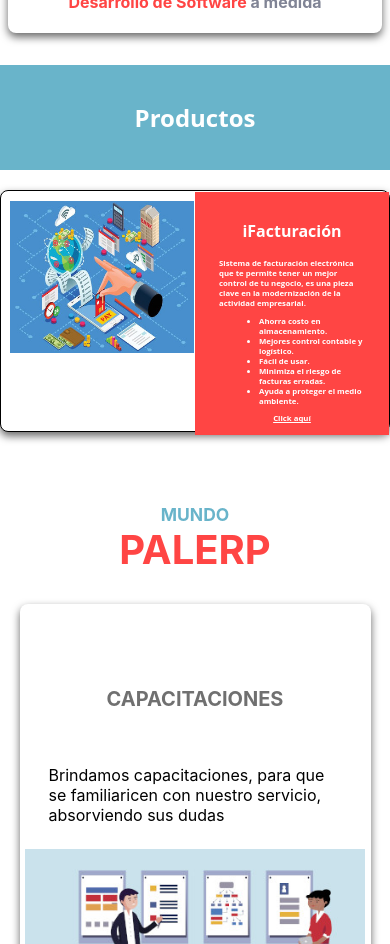
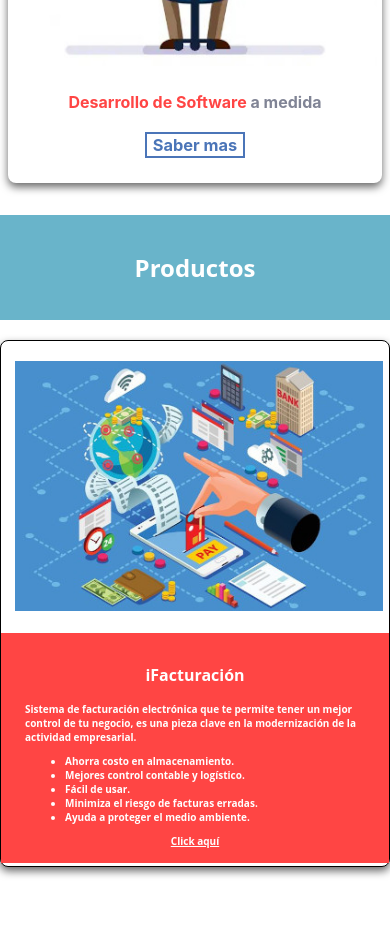
Before and after one commit to paleconsultores/website-palerp, a React (Create React App) app: page / in a window 390 px wide. Shown: the part 2140-3084 px from the top of the page. Built offline with nearby package versions, Linux system fonts and the light colour scheme.

Commit message:
configuraciones de hover y carousel

```diff
--- a/src/components/App/Home/2-Body/3-Solutions/CardSolutions/CardSolutions.css
+++ b/src/components/App/Home/2-Body/3-Solutions/CardSolutions/CardSolutions.css
@@ -65,11 +65,9 @@
     text-align: center;
 }
 .card-solutions__seccionFooter{
-    height: 54px;
     display: flex;
     justify-content: center;
     align-items: center;
-    color: #98CA3F;
     font-weight: bold;
     font-style: italic;
     margin: 20px;
@@ -77,11 +75,12 @@
 .sizeButton{
       font-family: -apple-system, BlinkMacSystemFont, 'Segoe UI', Roboto, Oxygen, Ubuntu, Cantarell, 'Open Sans', 'Helvetica Neue', sans-serif;
       font-size: 2.05rem;
-      color: #4B75B8;
+      color:transparent;/*#4B75B8*/
       font-weight: bold;
       text-align: center;
       background: transparent;
-      border:#4B75B8 5px solid;
+      border: transparent;
+      /* border:#4B75B8 5px solid; */
 }
 
 @media screen and (max-width:900px){
@@ -95,4 +94,8 @@
      .card-solutions__seccionInfo span{
         font-size: 2rem;
      }
+     .sizeButton{
+        color:#4B75B8;
+        border:#4B75B8 2px solid;
+  }
 }
--- a/src/components/App/Home/2-Body/3-Solutions/CardSolutions/CardSolutions.js
+++ b/src/components/App/Home/2-Body/3-Solutions/CardSolutions/CardSolutions.js
@@ -40,9 +40,9 @@
 
        </div>
 
-       {/* <div className="card-solutions__seccionFooter">
+       <div className="card-solutions__seccionFooter">
            <button className="sizeButton">Saber mas</button>
-       </div> */}
+       </div>
      </div>
       );
     }
--- a/src/components/App/Home/2-Body/4-Carousel/Carousel.css
+++ b/src/components/App/Home/2-Body/4-Carousel/Carousel.css
@@ -22,9 +22,16 @@
     transition: transform 2000ms cubic-bezier(0.77, 0, 0.175, 1);
 }
 
-/* @media screen and (max-width : 900px){
+@media screen and (max-width:1024px){
+    .carousel-section{
+        height:780px;
+        grid-template: 1fr / minmax(100px, 1000px);
+    }
+
     .carousel-slider{
-
-        height: 500px;
+        box-sizing: border-box;
+        overflow: hidden;
+        position: relative;
+        height: auto;
     }
-} */
+}
--- a/src/components/App/Home/2-Body/4-Carousel/CarouselCard/CarouselCard.css
+++ b/src/components/App/Home/2-Body/4-Carousel/CarouselCard/CarouselCard.css
@@ -3,13 +3,13 @@
   width: 100%;
   display: grid;
   grid-template: 1fr / 1fr 1fr;
-  min-width: 1200px;
   border: 1px solid black;
   text-align:  center;
   background: #FFFFFF;
   box-shadow: 0 4px 8px 0 rgba(0, 0, 0, 0.60);
   border-radius: 8px 8px 8px 8px;
   margin-top: 20px;
+
 }
 /*image of Carousel Card Component*/
 .carousel-card__image{
@@ -46,14 +46,17 @@
 }
 
 
-@media screen and (max-width: 1200px){
+
+@media screen and (max-width: 360px){
   .carousel-card{
-    min-width: 94.5vw;
-    height: 36em;
+
+    /* height: 36em; */
+    grid-template: repeat(1, minmax(auto, auto)) / 1fr;
   }
-  .carousel-card__image{
-    height: 35vh;
-  }
+  /* .carousel-card__image{
+    /* height: 35vh; */
+    /* height: 100px;
+  } */
   .carousel-card__text{
     /* height: 55vh; */
     font-size: 1.8em;
@@ -61,44 +64,69 @@
   }
 }
 /*Media Query for a medium deskptop screen*/
-@media screen and (max-width: 1052px){
+@media screen and (max-width: 375px){
+  .carousel-card{
+    min-width: 98.9vw;
+    height: 100%;
+    /* height: 30em; */
+    grid-template: repeat(1, minmax(auto, auto)) / 1fr;
+  }
   .carousel-card__image{
-    height: 60%;
+    margin-left: 8px;
+    height: 18vh;
   }
   .carousel-card__text{
-    /* height: 99.5%; */
-    font-size: 1.3em;
     height: auto;
+    font-size: 1.8em;
+    margin-bottom: 3px;
   }
 }
 @media screen and (max-width: 768px){
   .carousel-card{
     min-width: 94.8vw;
-    height: 32em;
+    height:auto;
+    grid-template: repeat(1, 300px 2fr) /1fr;
   }
   .carousel-card__image{
     height: 70%;
 
   }
   .carousel-card__text{
-    font-size: 1.6vw;
     height: auto;
   }
 }
 /*Media Query for a small device*/
+
 @media screen and (max-width: 480px){
   .carousel-card{
     min-width: 98.9vw;
-    height: 30em;
+    height: 100%;
+    grid-template: repeat(1, minmax(auto, auto)) / 1fr;
   }
   .carousel-card__image{
     margin-left: 8px;
     height: 18vh;
   }
   .carousel-card__text{
-    /* height: 23vh; */
     height: auto;
-    font-size: 2vw;
     margin-bottom: 3px;
   }
 }
+
+@media screen and (max-width: 1024px){
+  .carousel-card{
+
+    grid-template: repeat(1, minmax(auto, auto)) / 1fr;
+  }
+  .carousel-card__image{
+    margin-left: 8px;
+    height: 250px;
+
+  }
+  .carousel-card__text{
+    height: auto;
+
+    margin-bottom: 3px;
+  }
+
+}
```
